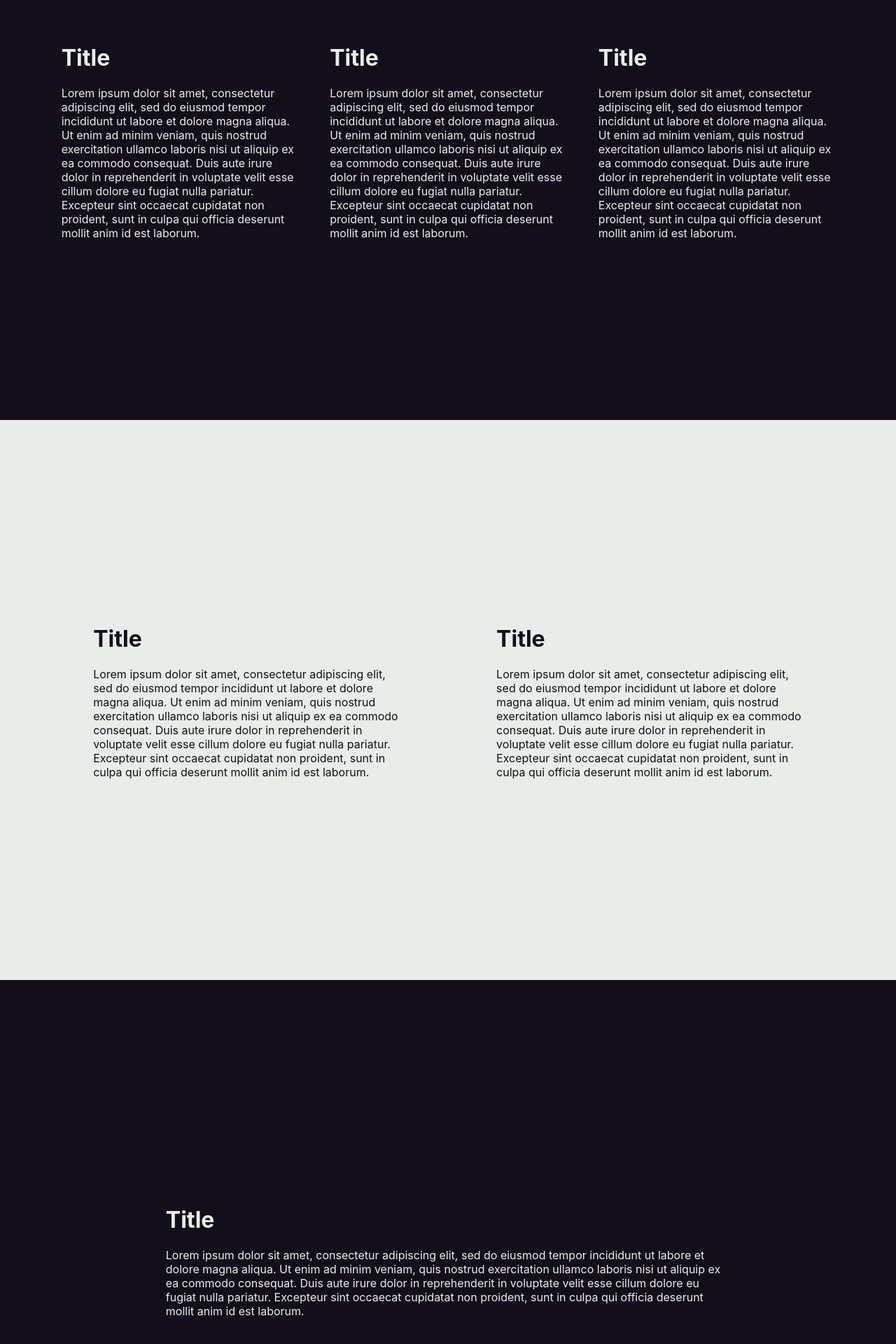
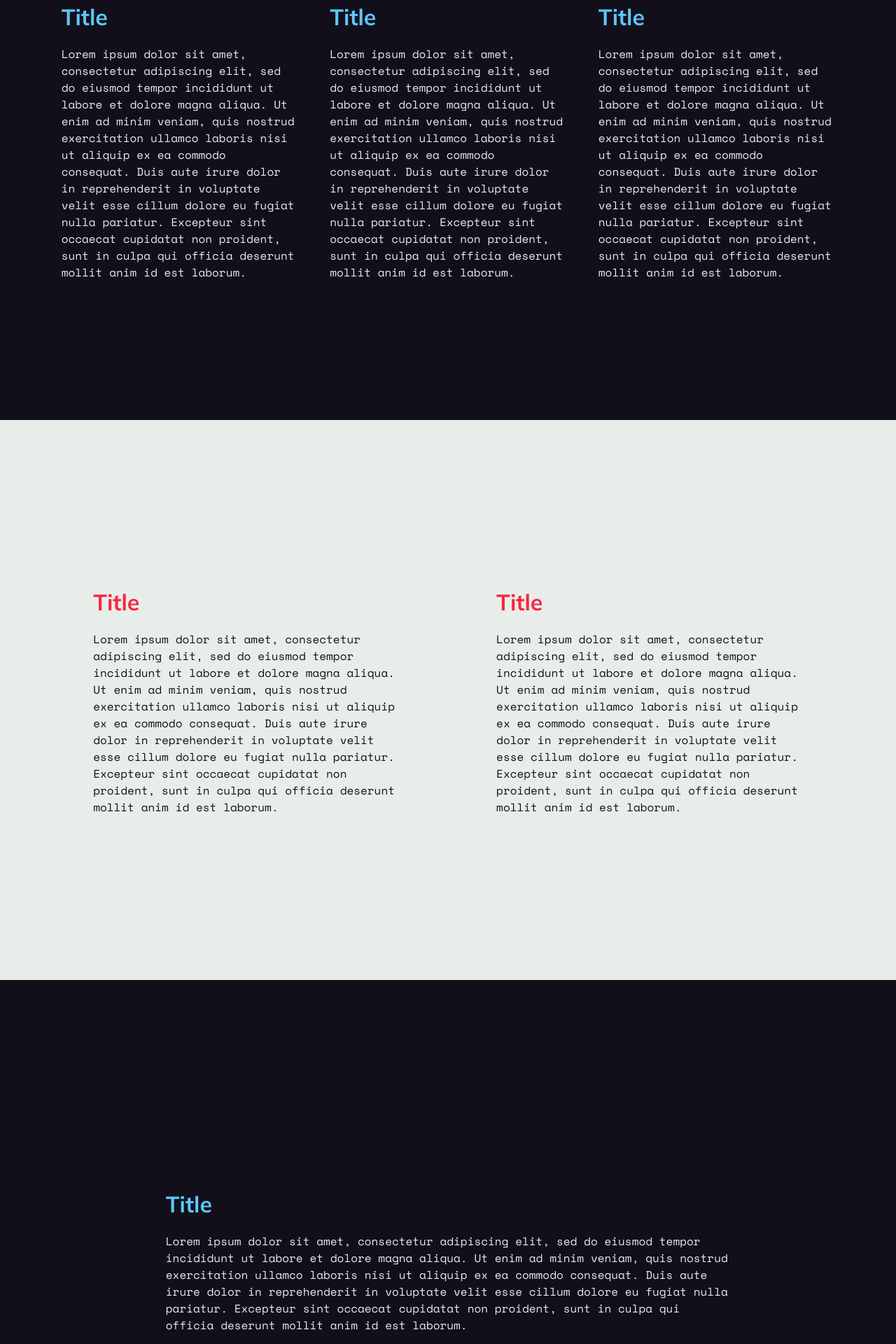
Before and after one commit to Raikuman/Raikuman.github.io, a React (Create React App) app: page / in a window 1280 px wide. Shown: the part 920-2840 px from the top of the page at 70% size. Built offline with nearby package versions, Linux system fonts and the light colour scheme.

Commit message:
Change fonts

```diff
--- a/src/Fonts.module.css
+++ b/src/Fonts.module.css
@@ -1 +1,2 @@
 @import url('https://fonts.googleapis.com/css2?family=Lato&display=swap');
+@import url('https://fonts.googleapis.com/css2?family=Mulish:wght@400;700&family=Space+Mono&display=swap');
--- a/src/components/HomeLayout.module.css
+++ b/src/components/HomeLayout.module.css
@@ -13,14 +13,42 @@
 .about {
     background-color: var(--raisin);
     color: var(--platinum);
+
+    & h1 {
+        color: var(--blue);
+        font-family: 'Mulish', sans-serif;
+        font-weight: bolder;
+    }
+
+    & p {
+        font-family: 'Space Mono', monospace;
+    }
 }
 
 .projects {
     background-color: var(--platinum);
     color: var(--raisin);
+
+    & h1 {
+        color: var(--red);
+        font-family: 'Mulish', sans-serif;
+    }
+
+    & p {
+        font-family: 'Space Mono', monospace;
+    }
 }
 
 .contact {
     background-color: var(--raisin);
     color: var(--platinum);
+
+    & h1 {
+        color: var(--blue);
+        font-family: 'Mulish', sans-serif;
+    }
+
+    & p {
+        font-family: 'Space Mono', monospace;
+    }
 }
```
